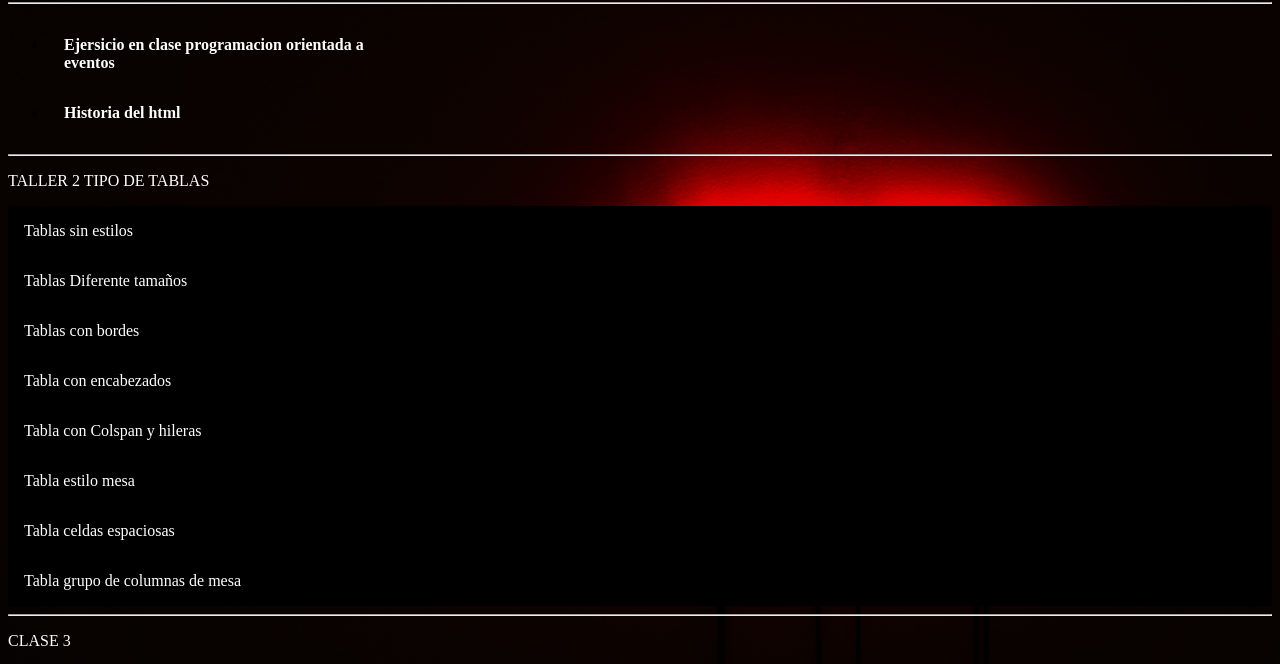
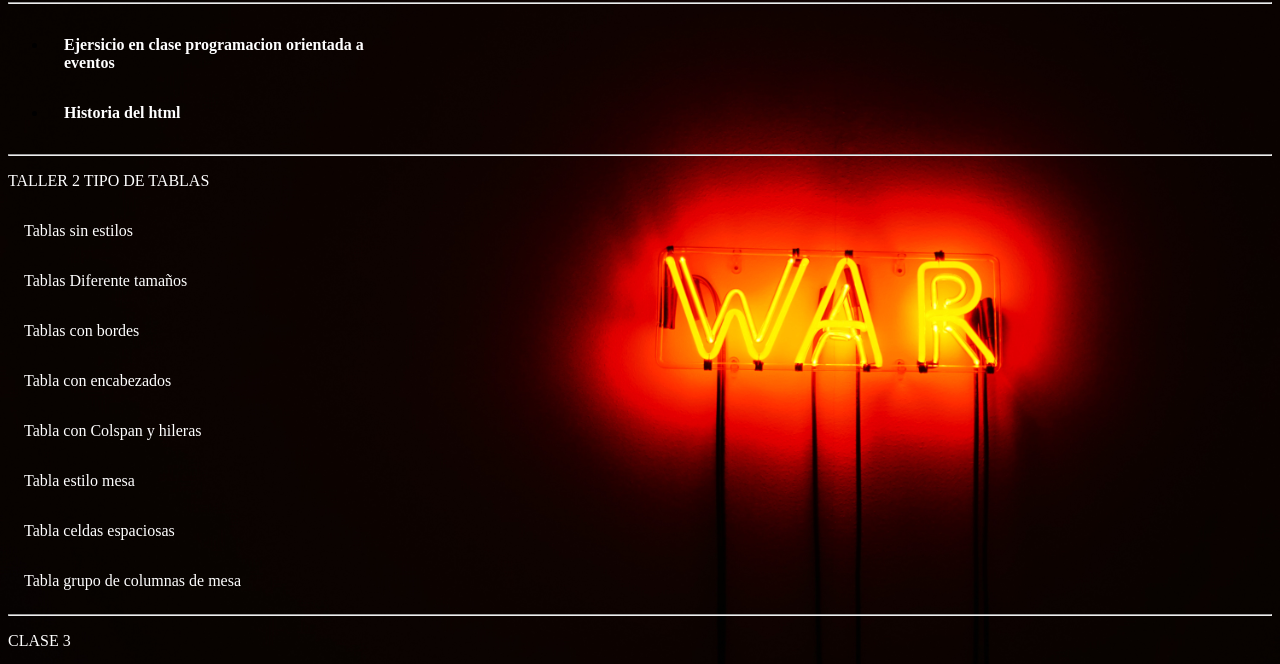
Before and after one commit to AndersonC09/programacion-orientadad-a-eventos, a plain HTML site: page index.html in a window 1280 px wide. Shown: the part 136-800 px from the top of the page. Drawn offline with Linux system fonts and the light colour scheme.

Commit message:
index.html

```diff
--- a/index.html
+++ b/index.html
@@ -45,8 +45,8 @@
             margin:0;
             padding: 0;
             overflow: hidden;
-            background-color: rgb(0, 0, 0);
-        }
+             width: 300px;
+            height: min-content;        }
 
         li a{
             display:block;
```
